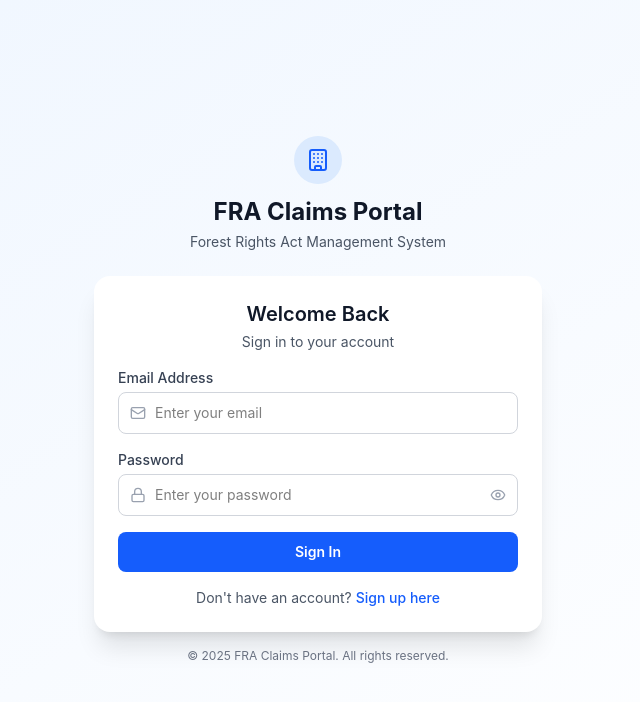
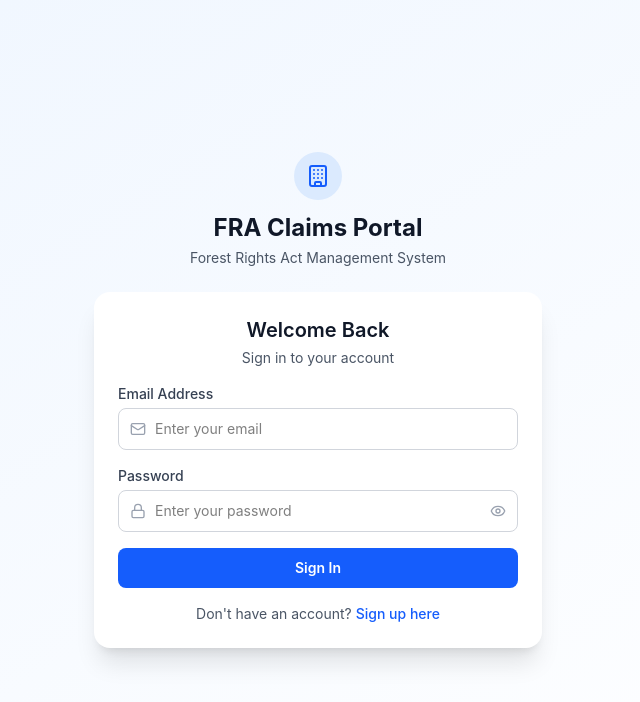
Before and after one commit to Poushali-02/SIH2025, a React (Vite) app in the folder frontend/: page /login in a window 1280 px wide. Shown: the top 702 px of the page, without its empty margins (322-962 px from the left). Built offline with nearby package versions, Linux system fonts and the light colour scheme.

Commit message:
Minor change

```diff
--- a/frontend/src/components/Login.tsx
+++ b/frontend/src/components/Login.tsx
@@ -145,11 +145,6 @@ const Login: React.FC<LoginProps> = ({ onLogin, onSwitchToSignup }) => {
             </p>
           </div>
         </div>
-
-        {/* Footer */}
-        <div className="text-center mt-4 text-xs text-gray-500">
-          <p>© 2025 FRA Claims Portal. All rights reserved.</p>
-        </div>
       </div>
     </div>
   );
```
